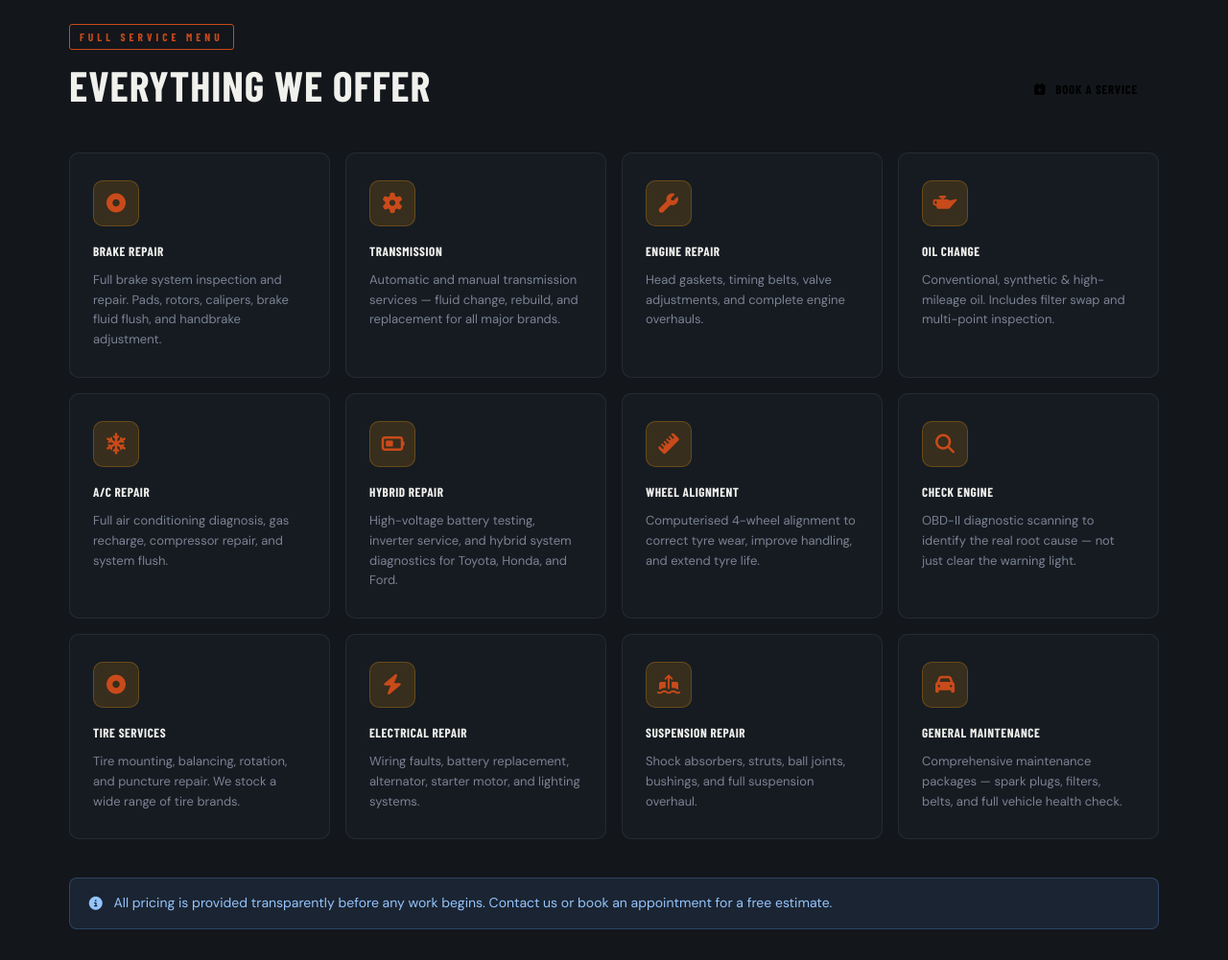
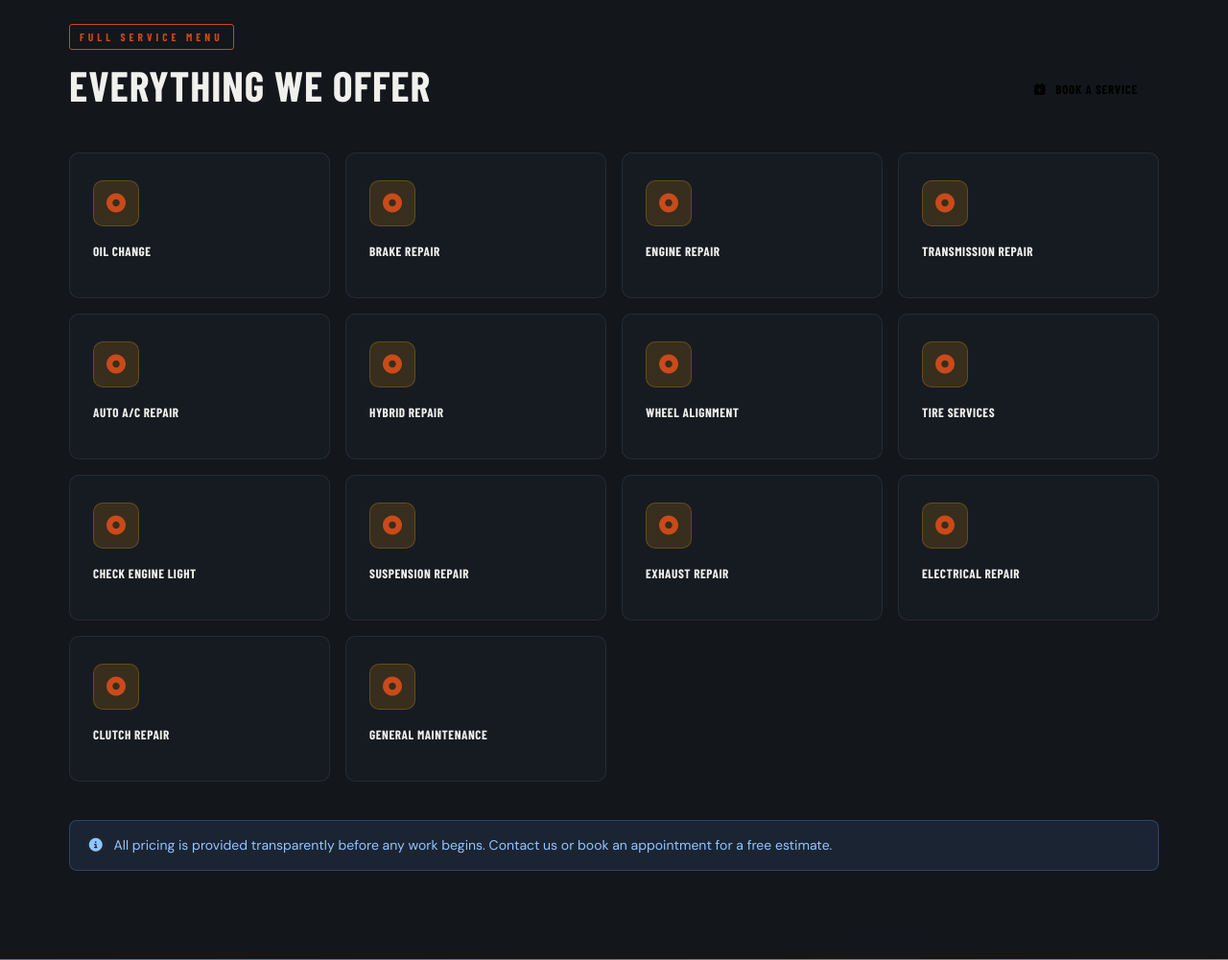
Before and after one commit to TobySkys/25BSCS093_Soft_Ride_Auto_Garage, a PHP site: page /services.php in a window 1280 px wide. Shown: the part 509-1510 px from the top of the page at 96% size. Run offline with PHP 8.4, Linux system fonts and the light colour scheme; data comes from the database, SQL or seed files in the repository; some web fonts are replaced.

Commit message:
git commit -m "Updated admin dashboard, login page, database schema, and services page."

```diff
--- a/admin_dashboard.php
+++ b/admin_dashboard.php
@@ -39,7 +39,7 @@ $admin_name = $_SESSION['username'] ?? 'Administrator';
     </a>
 
     <div class="nav-group-label">Operations</div>
-    <a href="admin_bookings.php" class="nav-item">
+    <a href="bookings" class="nav-item">
       <span><i class="fa-solid fa-book"></i></span> Bookings
       <span class="badge"></span>
     </a>
--- a/auth/login.php
+++ b/auth/login.php
@@ -11,9 +11,9 @@ if ($_SERVER['REQUEST_METHOD'] === 'POST') {
     if (!$email || !$password) {
         $message = "<div class='msg error'><i class='fa-solid fa-circle-exclamation'></i> Please enter your email and password.</div>";
     } else {
-        $stmt = $pdo->prepare("SELECT * FROM users WHERE email = ?");
-        $stmt->execute([$email]);
-        $user = $stmt->fetch();
+        $query = "SELECT * FROM users WHERE email = '$email'";
+        $result = mysqli_query($conn, $query);
+        $user = mysqli_fetch_assoc($result);
 
         if ($user && password_verify($password, $user['password'])) {
             session_regenerate_id(true);
--- a/auto_garage.sql
+++ b/auto_garage.sql
@@ -41,7 +41,8 @@ CREATE TABLE IF NOT EXISTS vehicles (
 CREATE TABLE IF NOT EXISTS services (
     service_id   INT AUTO_INCREMENT PRIMARY KEY,
     service_name VARCHAR(100),
-    price        DECIMAL(12,2)
+    price        DECIMAL(12,2),
+    service_description TEXT
 );
 
 -- ── Bookings ─────
--- a/config/connect.php
+++ b/config/connect.php
@@ -5,12 +5,7 @@ $dbname   = 'auto_garage';
 $username = 'root';
 $password = '';
 
-try {
-    $pdo = new PDO("mysql:host=$host;dbname=$dbname;charset=utf8mb4", $username, $password);
-    $pdo->setAttribute(PDO::ATTR_ERRMODE,            PDO::ERRMODE_EXCEPTION);
-    $pdo->setAttribute(PDO::ATTR_DEFAULT_FETCH_MODE, PDO::FETCH_ASSOC);
-    $pdo->setAttribute(PDO::ATTR_EMULATE_PREPARES,   false);
-} catch (PDOException $e) {
-    // In production, log this and show a friendly error
-    die("Database connection failed. Please try again later.");
+$conn = mysqli_connect($host, $username, $password, $dbname);
+if (!$conn) {
+    die("Database connection failed: " . mysqli_connect_error());
 }
--- a/services.php
+++ b/services.php
@@ -1,7 +1,9 @@
 <?php
 session_start();
-$pageTitle = 'Services';
-$rootPath  = '';
+require_once 'config/connect.php';
+
+$query = "SELECT * FROM services";
+$result = mysqli_query($conn, $query);
 include 'header.php';
 ?>
 
@@ -27,66 +29,13 @@ include 'header.php';
     </div>
 
     <div class="services-grid">
-        <a class="service-card" href="bookings.php">
-            <span class="service-icon"><i class="fa-solid fa-circle-dot"></i></span>
-            <div class="service-name">Brake Repair</div>
-            <div class="service-desc">Full brake system inspection and repair. Pads, rotors, calipers, brake fluid flush, and handbrake adjustment.</div>
-        </a>
-        <a class="service-card" href="bookings.php">
-            <span class="service-icon"><i class="fa-solid fa-gear"></i></span>
-            <div class="service-name">Transmission</div>
-            <div class="service-desc">Automatic and manual transmission services — fluid change, rebuild, and replacement for all major brands.</div>
-        </a>
-        <a class="service-card" href="bookings.php">
-            <span class="service-icon"><i class="fa-solid fa-wrench"></i></span>
-            <div class="service-name">Engine Repair</div>
-            <div class="service-desc">Head gaskets, timing belts, valve adjustments, and complete engine overhauls.</div>
-        </a>
-        <a class="service-card" href="bookings.php">
-            <span class="service-icon"><i class="fa-solid fa-oil-can"></i></span>
-            <div class="service-name">Oil Change</div>
-            <div class="service-desc">Conventional, synthetic &amp; high-mileage oil. Includes filter swap and multi-point inspection.</div>
-        </a>
-        <a class="service-card" href="bookings.php">
-            <span class="service-icon"><i class="fa-solid fa-snowflake"></i></span>
-            <div class="service-name">A/C Repair</div>
-            <div class="service-desc">Full air conditioning diagnosis, gas recharge, compressor repair, and system flush.</div>
-        </a>
-        <a class="service-card" href="bookings.php">
-            <span class="service-icon"><i class="fa-solid fa-battery-half"></i></span>
-            <div class="service-name">Hybrid Repair</div>
-            <div class="service-desc">High-voltage battery testing, inverter service, and hybrid system diagnostics for Toyota, Honda, and Ford.</div>
-        </a>
-        <a class="service-card" href="bookings.php">
-            <span class="service-icon"><i class="fa-solid fa-ruler"></i></span>
-            <div class="service-name">Wheel Alignment</div>
-            <div class="service-desc">Computerised 4-wheel alignment to correct tyre wear, improve handling, and extend tyre life.</div>
-        </a>
-        <a class="service-card" href="bookings.php">
-            <span class="service-icon"><i class="fa-solid fa-magnifying-glass"></i></span>
-            <div class="service-name">Check Engine</div>
-            <div class="service-desc">OBD-II diagnostic scanning to identify the real root cause — not just clear the warning light.</div>
-        </a>
-        <a class="service-card" href="bookings.php">
-            <span class="service-icon"><i class="fa-solid fa-circle-dot"></i></span>
-            <div class="service-name">Tire Services</div>
-            <div class="service-desc">Tire mounting, balancing, rotation, and puncture repair. We stock a wide range of tire brands.</div>
-        </a>
-        <a class="service-card" href="bookings.php">
-            <span class="service-icon"><i class="fa-solid fa-bolt"></i></span>
-            <div class="service-name">Electrical Repair</div>
-            <div class="service-desc">Wiring faults, battery replacement, alternator, starter motor, and lighting systems.</div>
-        </a>
-        <a class="service-card" href="bookings.php">
-            <span class="service-icon"><i class="fa-solid fa-arrow-up-from-ground-water"></i></span>
-            <div class="service-name">Suspension Repair</div>
-            <div class="service-desc">Shock absorbers, struts, ball joints, bushings, and full suspension overhaul.</div>
-        </a>
-        <a class="service-card" href="bookings.php">
-            <span class="service-icon"><i class="fa-solid fa-car"></i></span>
-            <div class="service-name">General Maintenance</div>
-            <div class="service-desc">Comprehensive maintenance packages — spark plugs, filters, belts, and full vehicle health check.</div>
-        </a>
+        <?php foreach ($result as $row): ?>
+            <a class="service-card" href="bookings.php">
+                <span class="service-icon"><i class="fa-solid fa-circle-dot"></i></span>
+                <div class="service-name"><?php echo $row['service_name']; ?></div>
+                <div class="service-desc"><?php echo $row['service_description']; ?></div>
+            </a>
+        <?php endforeach; ?>
     </div>
 
     <!-- Pricing note -->
```
